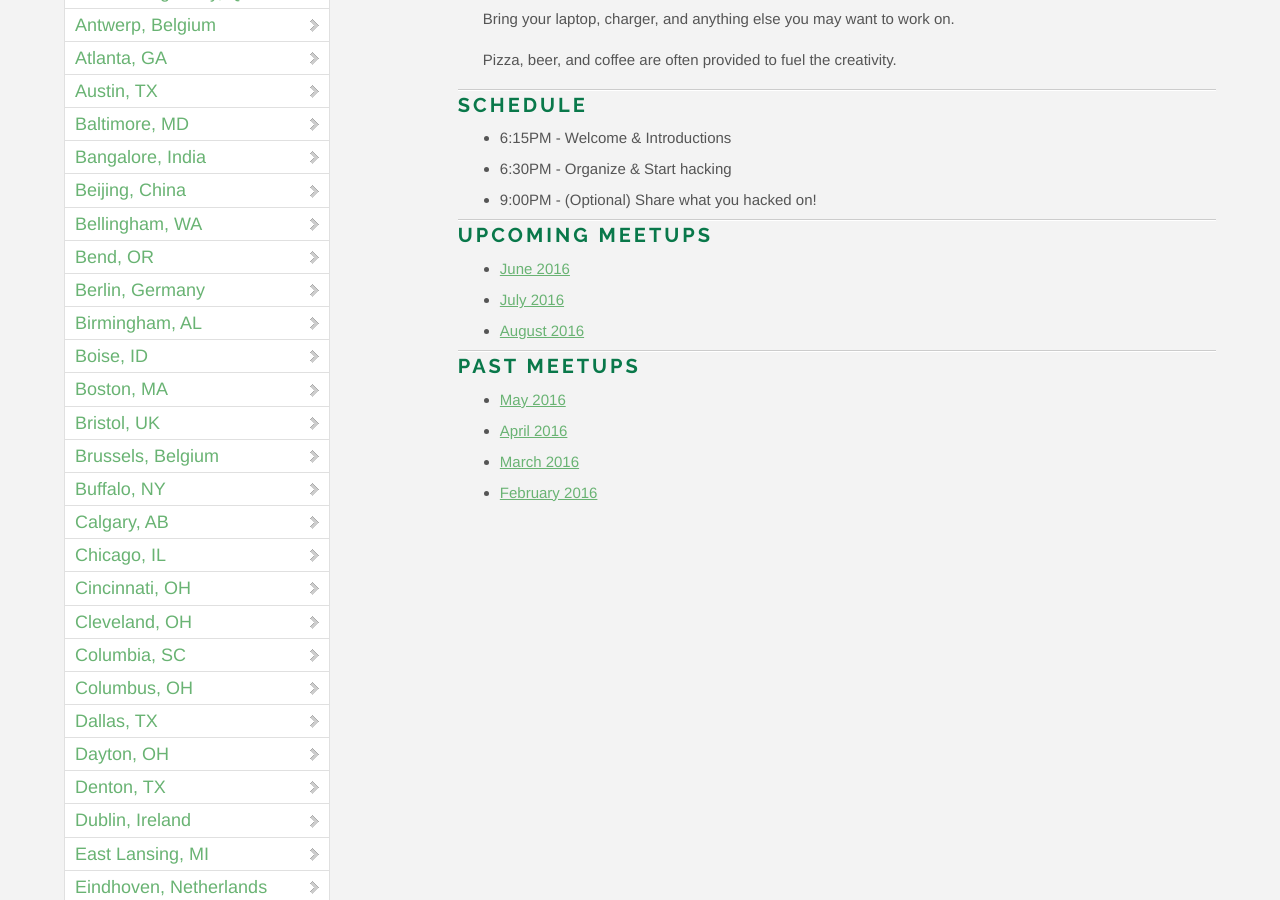
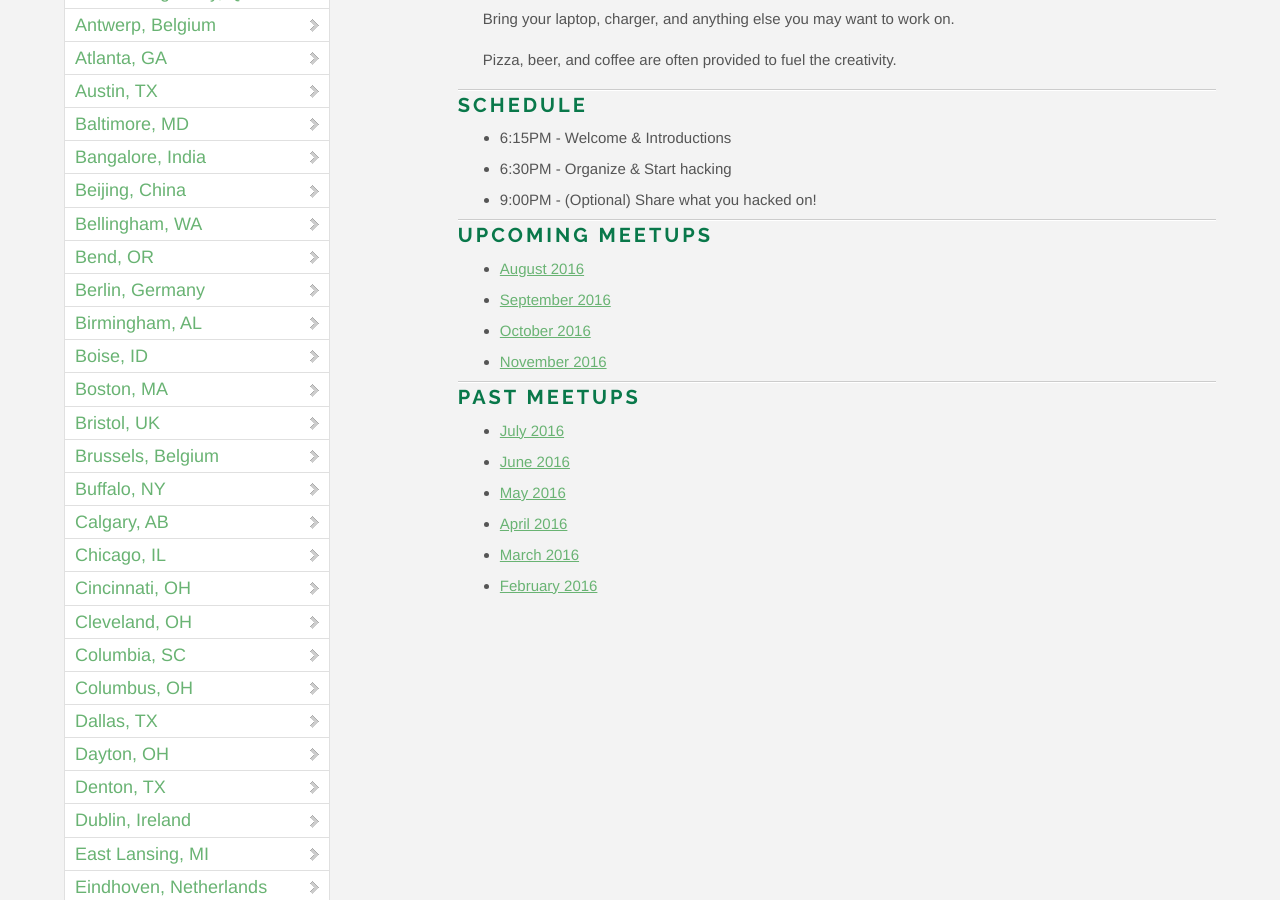
Before and after one commit to OpenHack/openhack.github.com, a Jekyll site: the page built from haverhill/index.markdown, in a window 1280 px wide and 900 px high, scrolled down 307 px. Built offline with Jekyll 4.4.1, drawn with Linux system fonts in a browser that asks for light colours; nearby versions of some CDN libraries; comment, search, counter and statistics services are not loaded.

Commit message:
Add September, October, and November Haverhill Meetup dates

```diff
--- a/haverhill/index.markdown
+++ b/haverhill/index.markdown
@@ -23,12 +23,16 @@ Pizza, beer, and coffee are often provided to fuel the creativity.
 
 ### Upcoming meetups
 
-* [June 2016](http://www.meetup.com/HaverhillHackers/events/fvqzrlyvjbcc/)
-* [July 2016](http://www.meetup.com/HaverhillHackers/events/fvqzrlyvkbzb/)
 * [August 2016](http://www.meetup.com/HaverhillHackers/events/fvqzrlyvlbvb/)
+* [September 2016](http://www.meetup.com/HaverhillHackers/events/fvqzrlyvmbbc/)
+* [October 2016](http://www.meetup.com/HaverhillHackers/events/fvqzrlyvnbxb/)
+* [November 2016](http://www.meetup.com/HaverhillHackers/events/fvqzrlyvpbtb/)
+
 
 ### Past meetups
 
+* [July 2016](http://www.meetup.com/HaverhillHackers/events/fvqzrlyvkbzb/)
+* [June 2016](http://www.meetup.com/HaverhillHackers/events/fvqzrlyvjbcc/)
 * [May 2016](http://www.meetup.com/HaverhillHackers/events/fvqzrlyvhbwb/)
 * [April 2016](http://www.meetup.com/HaverhillHackers/events/229972907/)
 * [March 2016](http://www.meetup.com/HaverhillHackers/events/229411471)
```
